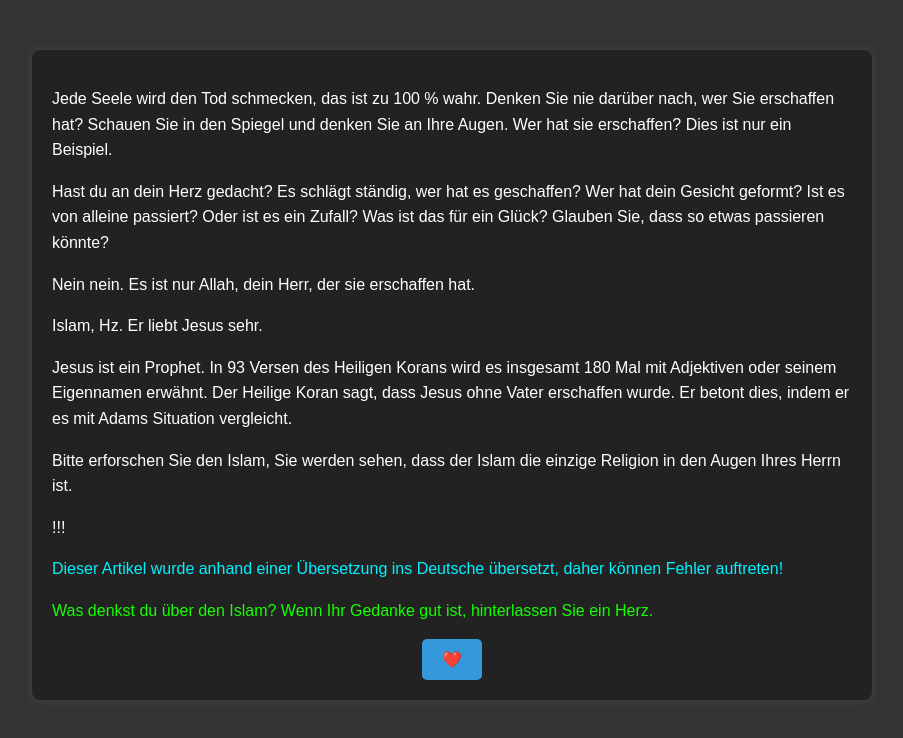
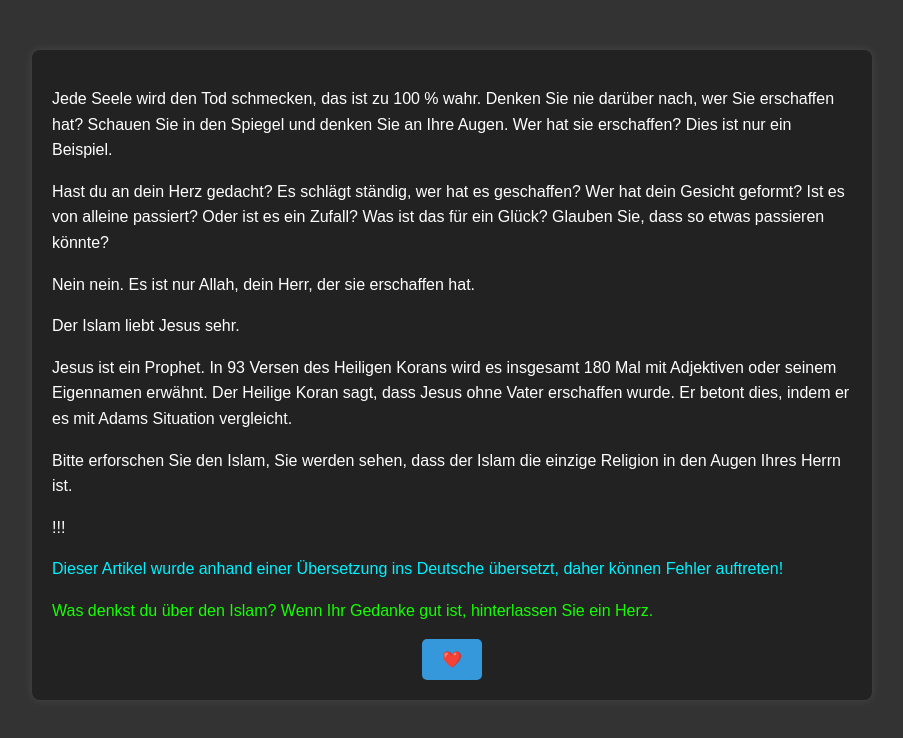
Before and after one commit to ivyslover/ivyslover.github.io, a plain HTML site: page islam.html in a window 1280 px wide. Shown: the whole page, without its empty margins (188-1091 px from the left). Drawn offline with Linux system fonts and the light colour scheme; no server answers.

Commit message:
Update islam.html

```diff
--- a/islam.html
+++ b/islam.html
@@ -64,7 +64,7 @@
   <p>Jede Seele wird den Tod schmecken, das ist zu 100 % wahr. Denken Sie nie darüber nach, wer Sie erschaffen hat? Schauen Sie in den Spiegel und denken Sie an Ihre Augen. Wer hat sie erschaffen? Dies ist nur ein Beispiel.</p>
   <p>Hast du an dein Herz gedacht? Es schlägt ständig, wer hat es geschaffen? Wer hat dein Gesicht geformt? Ist es von alleine passiert? Oder ist es ein Zufall? Was ist das für ein Glück? Glauben Sie, dass so etwas passieren könnte?</p>
   <p>Nein nein. Es ist nur Allah, dein Herr, der sie erschaffen hat.</p>
-  <p>Islam, Hz. Er liebt Jesus sehr.</p>
+  <p>Der Islam liebt Jesus sehr.</p>
   <p>Jesus ist ein Prophet. In 93 Versen des Heiligen Korans wird es insgesamt 180 Mal mit Adjektiven oder seinem Eigennamen erwähnt. Der Heilige Koran sagt, dass Jesus ohne Vater erschaffen wurde. Er betont dies, indem er es mit Adams Situation vergleicht.</p>
   <p>Bitte erforschen Sie den Islam, Sie werden sehen, dass der Islam die einzige Religion in den Augen Ihres Herrn ist.</p>
 
```
